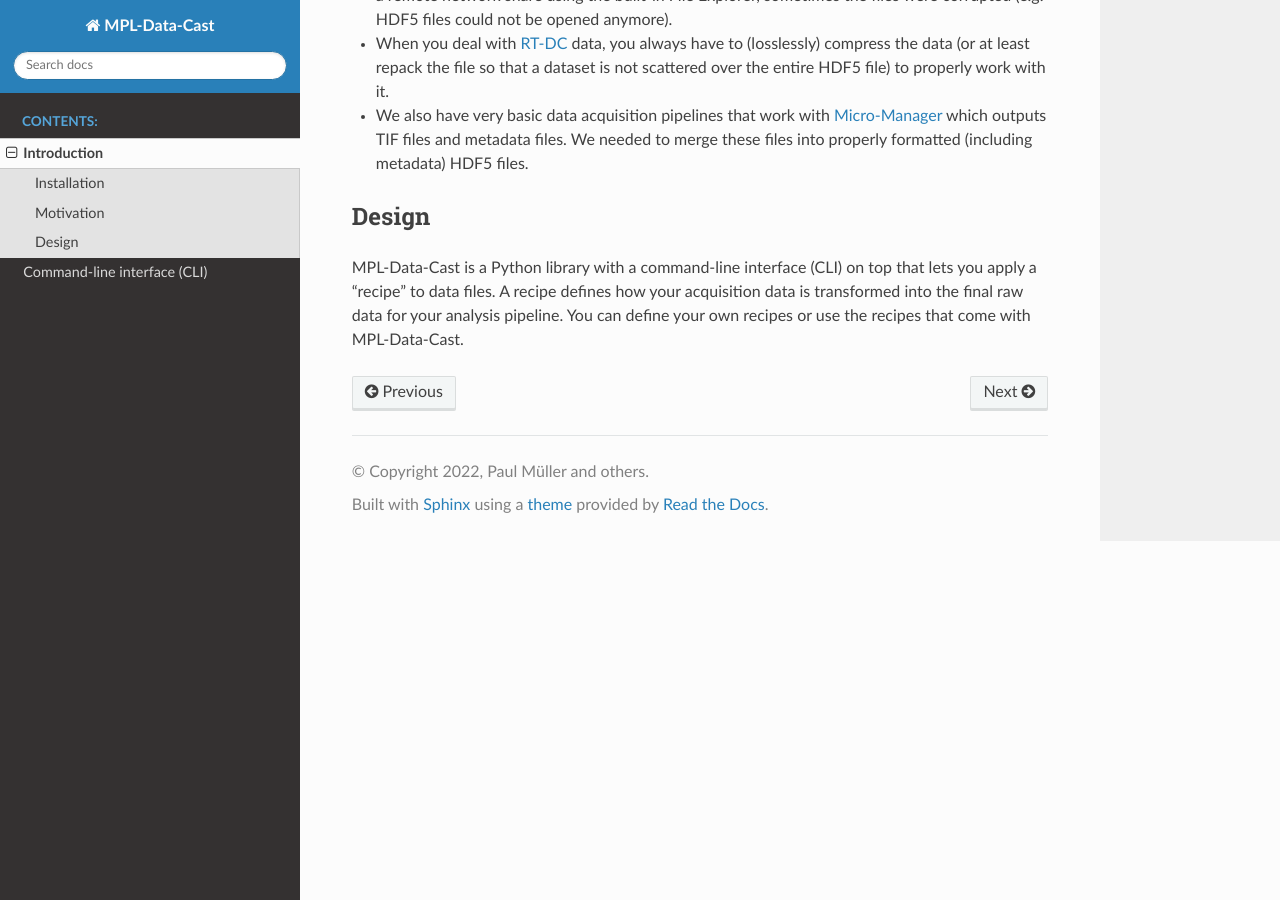
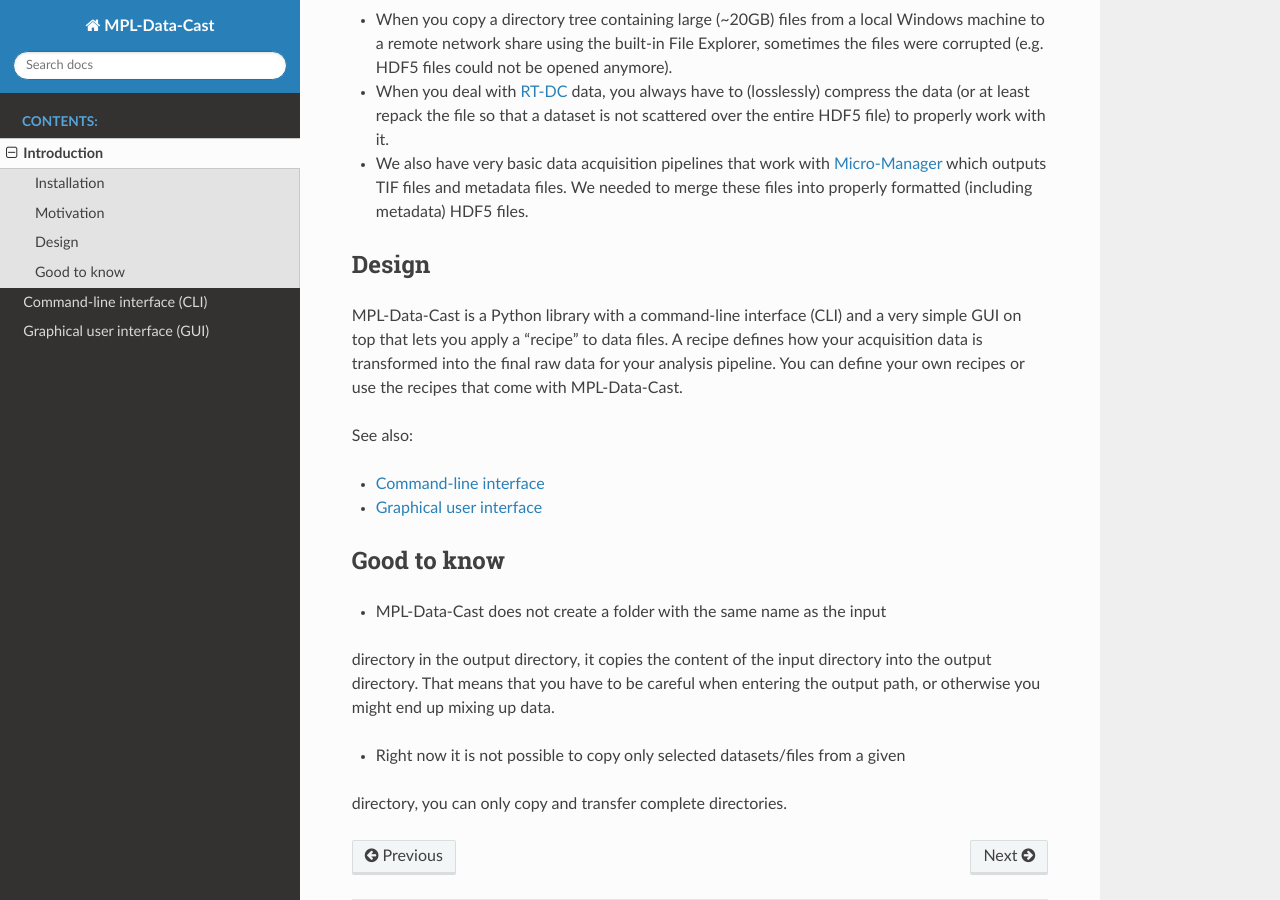
Before and after one commit to GuckLab/MPL-Data-Cast, a Sphinx documentation site: the page built from docs/sec_intro.rst, in a window 1280 px wide and 900 px high, scrolled down 866 px. Built offline with Sphinx 7.4.7 and the Read the Docs theme 2.0.0, drawn with Linux system fonts in a browser that asks for light colours; the version number could not be read and is left out; some of the changed text lies outside the part shown.

```diff
--- a/docs/index.rst
+++ b/docs/index.rst
@@ -12,6 +12,7 @@ Welcome to the MPL-Data-Cast documentation!
 
    sec_intro
    sec_cli
+   sec_gui
 
 
 
--- /dev/null
+++ b/docs/scrots/make_scrots_ui.py
@@ -0,0 +1,13 @@
+"""Screenshots for documentation """
+import sys
+from PyQt6 import QtCore
+from PyQt6.QtWidgets import QApplication
+
+from mpl_data_cast.gui.main import MPLDataCast
+
+app = QApplication(sys.argv)
+
+mw = MPLDataCast()
+mw.grab().save("ui_main.png")
+
+mw.close()
--- a/docs/sec_intro.rst
+++ b/docs/sec_intro.rst
@@ -13,7 +13,11 @@ pip install mpl_data_cast
 The :ref:`Command-line interface <sec_cli>` is available via the ``mpldc``
 command.
 
-A graphical user interface, including installers for Windows and macOS, is planned.
+A graphical user interface (GUI), including installers for Windows and macOS,
+is currently under development. An initial GUI to use MPL-Data-Cast for
+transfering RT-DC data is already available. If you encounter bugs or have
+suggestions for improvement, open an issue on
+`GitHub <https://github.com/GuckLab/MPL-Data-Cast/issues>`_.
 
 
 Motivation
@@ -57,8 +61,24 @@ addresses several data management issues:
 Design
 ------
 
-MPL-Data-Cast is a Python library with a command-line interface (CLI) on top
-that lets you apply a "recipe" to data files. A recipe defines how your
-acquisition data is transformed into the final raw data for your analysis
-pipeline. You can define your own recipes or use the recipes that come with
-MPL-Data-Cast.
+MPL-Data-Cast is a Python library with a command-line interface (CLI) and
+a very simple GUI on top that lets you apply a "recipe" to data files. A
+recipe defines how your acquisition data is transformed into the final raw data
+for your analysis pipeline. You can define your own recipes or use the recipes
+that come with MPL-Data-Cast.
+
+See also:
+
+- :ref:`Command-line interface <sec_cli>`
+- :ref:`Graphical user interface <sec_gui>`
+
+Good to know
+------------
+
+- MPL-Data-Cast does not create a folder with the same name as the input
+directory in the output directory, it copies the content of the input directory
+into the output directory. That means that you have to be careful when entering
+the output path, or otherwise you might end up mixing up data.
+
+- Right now it is not possible to copy only selected datasets/files from a given
+directory, you can only copy and transfer complete directories.
```
Also changed, not shown: docs/sec_gui.rst (added, +29 -0 lines), docs/scrots/ui_main.png (added), 3 other files.
